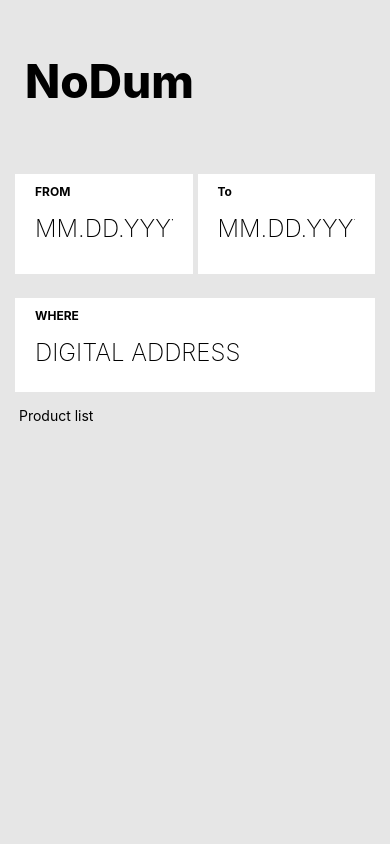
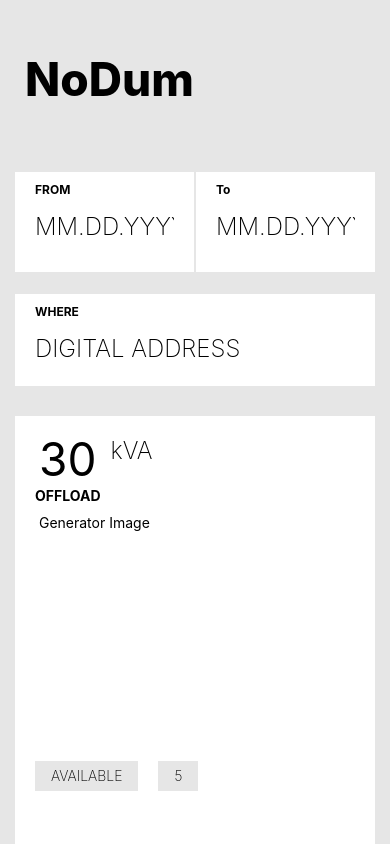
Before and after one commit to koobawuah/NoDum, a React Native app: screen / in a window 390 px wide. Built offline with nearby package versions, Linux system fonts and the light colour scheme.

Commit message:
Cleaned up and imported HomeScreen into App.js for the root view in the app

```diff
--- a/App.js
+++ b/App.js
@@ -15,10 +15,11 @@ import {
   Text,
   useColorScheme,
 } from 'react-native';
-import { COLORS, SIZES } from './src/constants';
-import { CustomInput } from './src/components';
+import { COLORS, SIZES } from './src/constants'
+import { HomeScreen } from './src/screens'
 
-const App = (props) => {
+
+const App = () => {
 
     const color = {
         dark: '#000000',
@@ -34,21 +35,7 @@ const App = (props) => {
   return (
     <SafeAreaView style={styles.container}>
       <StatusBar barStyle={isDarkMode ? 'light-content' : 'dark-content'} />
-      <View style={styles.containerHeader} >
-        <Text style={{ fontWeight: '800', fontSize: SIZES.h1 }}> NoDum </Text>
-      </View>
-      <View style={{ flex: 2, flexDirection: 'column', paddingVertical: 15, }}>
-        <View style={styles.containerTop}>
-            <CustomInput label='FROM' placeholder='MM.DD.YYYY' keyboardType='decimal-pad' />
-            <CustomInput label='To' placeholder='MM.DD.YYYY' keyboardType='decimal-pad' style={{ marginLeft: 5,}} />
-        </View>
-        <View style={{ flex: 1, paddingHorizontal: SIZES.padding }}>
-             <CustomInput label='WHERE' placeholder='DIGITAL ADDRESS' />
-        </View>
-      </View>
-      <View style={styles.containerBody} >
-        <Text> Product list </Text>
-      </View>
+        <HomeScreen />
     </SafeAreaView>
   );
 };
@@ -60,27 +47,7 @@ const styles = StyleSheet.create({
         backgroundColor: COLORS.bgColor,
         paddingHorizontal: SIZES.margin,
     },
-    containerHeader: {
-        flex: 1,
-        flexDirection: 'row',
-        alignItems: 'flex-end',
-        paddingHorizontal: SIZES.padding,
-        paddingBottom: 50,
-        //backgroundColor: 'red',
-    },
-    containerTop: {
-        flex: 1,
-        flexDirection: 'row',
-        justifyContent: 'space-between',
-        marginBottom: 30,
-        paddingHorizontal: SIZES.padding,
-        //backgroundColor: 'yellow',
-    },
-    containerBody: {
-        flex: 4,
-        //backgroundColor: 'green',
-        paddingHorizontal: SIZES.padding,
-    },
+
 })
 
 export default App;
```
